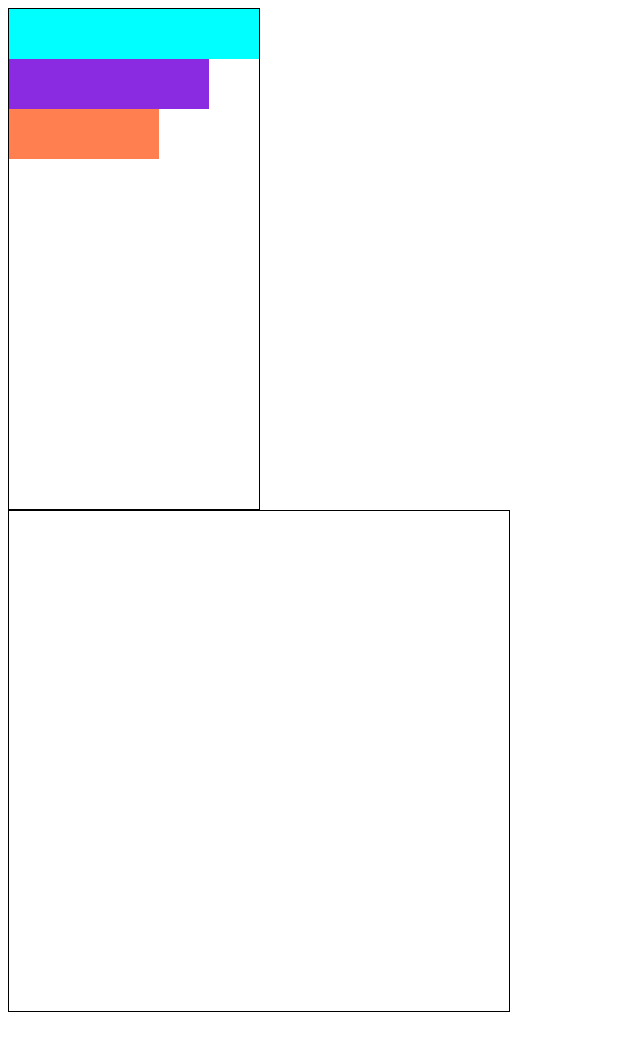
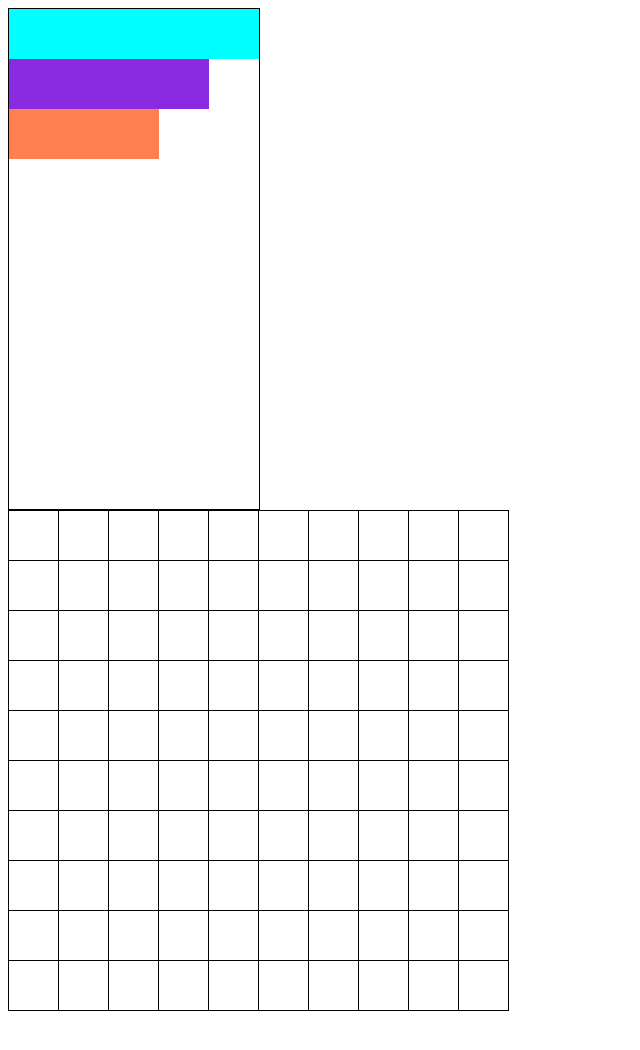
Before and after one commit to DavidMatalik/drag-and-drop, a plain HTML site: page index.html in a window 1280 px wide. Shown: the whole page, without its empty margins (0-640 px from the left). After the commit the page ends 1019 px from the top, so only its background shows below. Drawn offline with Linux system fonts and the light colour scheme.

Commit message:
Display drop-container in the right way

```diff
--- a/style.css
+++ b/style.css
@@ -1,21 +1,25 @@
 #drag-container,
 #drop-container {
   height: 500px;
-  border: 1px solid black;
 }
 
 #drag-container {
   width: 250px;
+  border: 1px solid black;
 }
 
 #drop-container {
   width: 500px;
+  display: grid;
+  grid-template-columns: repeat(10, 50px);
+  grid-template-rows: repeat(10, 50px);
+  border-top: 1px solid black;
+  border-left: 1px solid black;
 }
 
 .field {
-  width: 50px;
-  height: 50px;
-  display: inline-block;
+  border-right: 1px solid black;
+  border-bottom: 1px solid black;
 }
 
 #element-1 {
```
